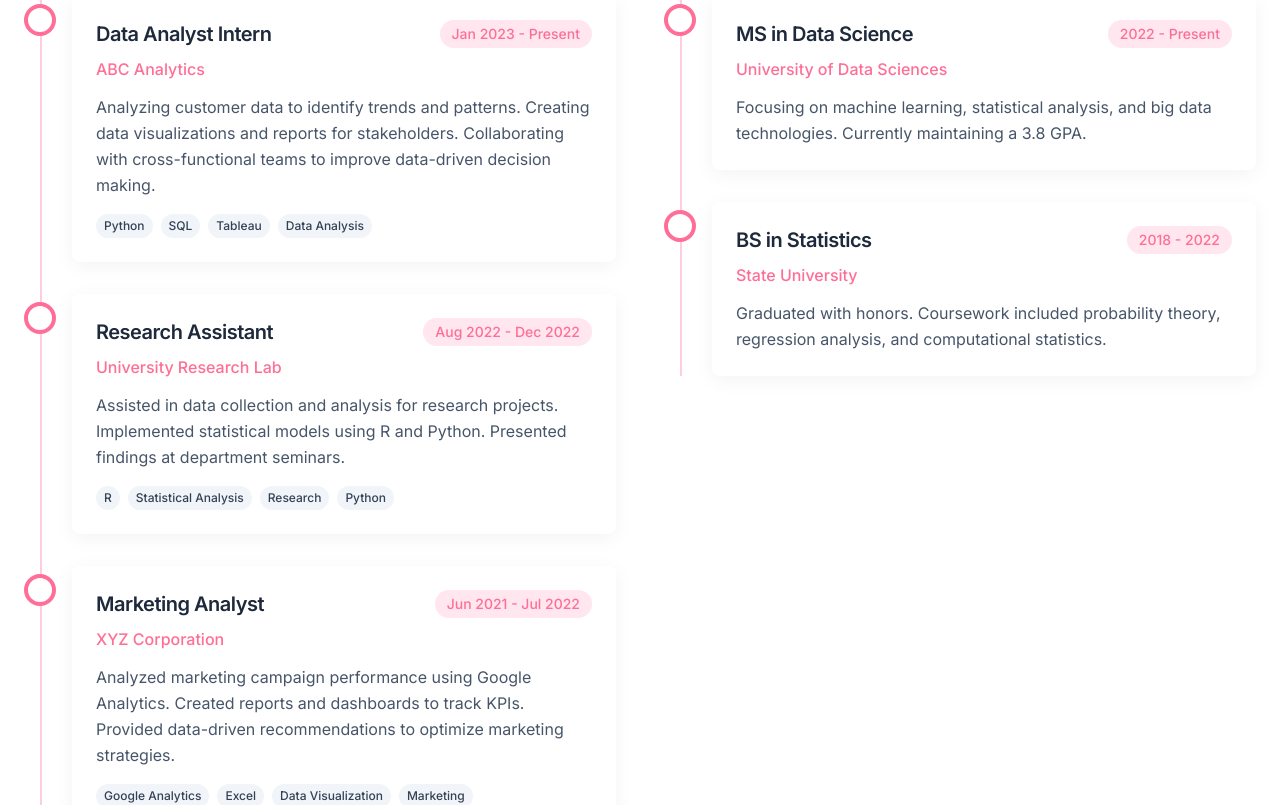
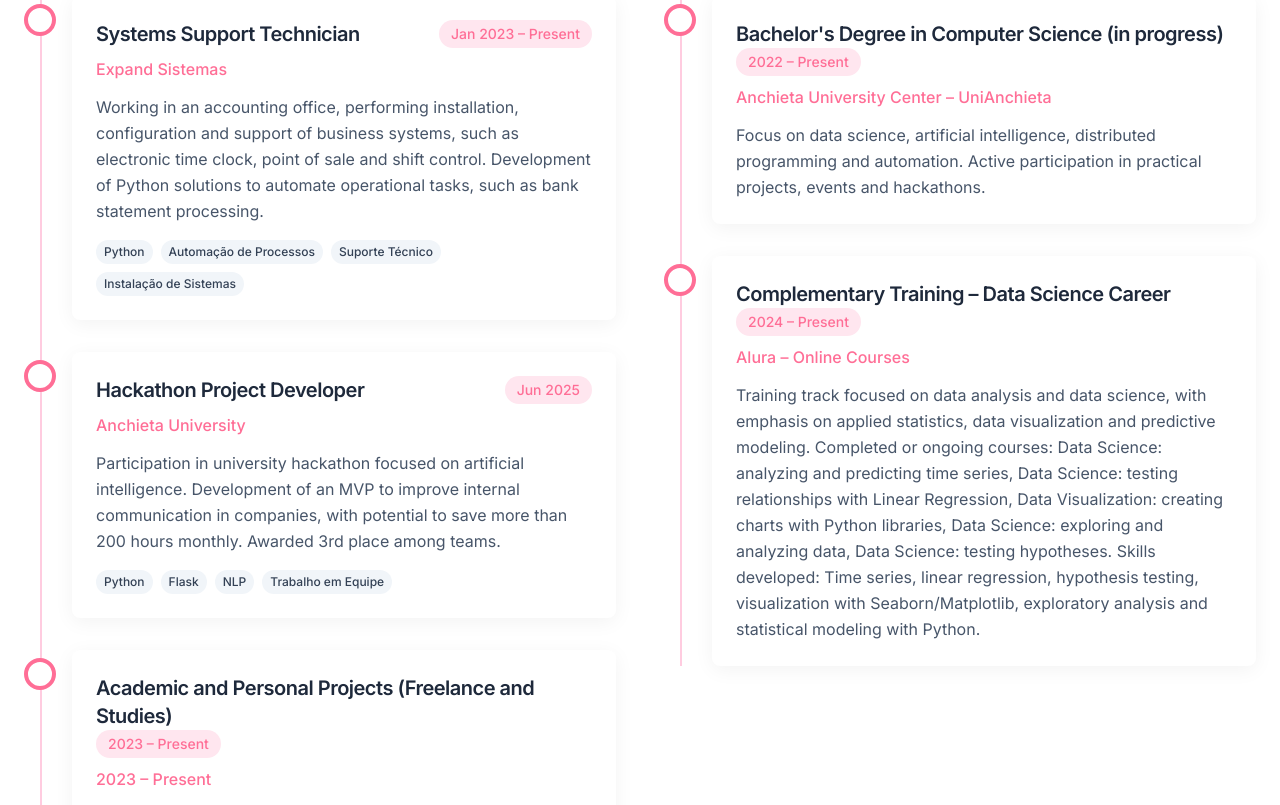
Before and after one commit to talescn/talescn.github.io, a React (Vite) app: page / in a window 1280 px wide. Shown: the part 4040-4845 px from the top of the page. Built offline with nearby package versions, Linux system fonts and the light colour scheme.

Commit message:
Update Experience and Education with Real Information

```diff
--- a/src/data/content.ts
+++ b/src/data/content.ts
@@ -89,40 +89,40 @@ export const socialLinks: SocialLink[] = [
 
 export const experiences: Experience[] = [
   {
-    title: 'Data Analyst Intern',
-    company: 'ABC Analytics',
-    period: 'Jan 2023 - Present',
-    description: 'Analyzing customer data to identify trends and patterns. Creating data visualizations and reports for stakeholders. Collaborating with cross-functional teams to improve data-driven decision making.',
-    skills: ['Python', 'SQL', 'Tableau', 'Data Analysis'],
+    title: 'Técnico em Suporte de Sistemas',
+    company: 'Expand Sistemas',
+    period: 'Jan 2023 – Presente',
+    description: 'Atuação em um escritório de contabilidade, realizando instalação, configuração e suporte de sistemas empresariais, como ponto eletrônico, frente de caixa e controle de jornada. Desenvolvimento de soluções em Python para automatizar tarefas operacionais, como o lançamento de extratos bancários.',
+    skills: ['Python', 'Automação de Processos', 'Suporte Técnico', 'Instalação de Sistemas'],
   },
   {
-    title: 'Research Assistant',
-    company: 'University Research Lab',
-    period: 'Aug 2022 - Dec 2022',
-    description: 'Assisted in data collection and analysis for research projects. Implemented statistical models using R and Python. Presented findings at department seminars.',
-    skills: ['R', 'Statistical Analysis', 'Research', 'Python'],
+    title: 'Desenvolvedor de Projeto em Hackathon',
+    company: 'Universidade Anchieta',
+    period: 'Jun 2025',
+    description: 'Participação em hackathon universitário com foco em inteligência artificial. Desenvolvimento de um MVP para melhorar a comunicação interna em empresas, com potencial de economizar mais de 200 horas mensais. Premiado com o 3º lugar entre as equipes.',
+    skills: ['Python', 'Flask', 'NLP', 'Trabalho em Equipe'],
   },
   {
-    title: 'Marketing Analyst',
-    company: 'XYZ Corporation',
-    period: 'Jun 2021 - Jul 2022',
-    description: 'Analyzed marketing campaign performance using Google Analytics. Created reports and dashboards to track KPIs. Provided data-driven recommendations to optimize marketing strategies.',
-    skills: ['Google Analytics', 'Excel', 'Data Visualization', 'Marketing'],
+    title: 'Projetos Acadêmicos e Pessoais (Freelance e Estudos)',
+    company: '2023 – Presente',
+    period: '2023 – Presente',
+    description: 'Criação de um sistema de alocação de professores com interface gráfica e alocação automática baseada em regras. Desenvolvimento de dashboards interativos com dados da Olist e análises com Python e bibliotecas de visualização. Produção de conteúdos gráficos para redes sociais da empresa com uso do Canva.',
+    skills: ['Python', 'Tkinter', 'Pandas', 'Canva', 'Data Visualization'],
   },
 ];
 
 export const education: Education[] = [
   {
-    degree: 'MS in Data Science',
-    institution: 'University of Data Sciences',
-    period: '2022 - Present',
-    description: 'Focusing on machine learning, statistical analysis, and big data technologies. Currently maintaining a 3.8 GPA.',
+    degree: 'Bacharelado em Ciência da Computação (em andamento)',
+    institution: 'Centro Universitário Anchieta – UniAnchieta',
+    period: '2022 – Presente',
+    description: 'Foco em ciência de dados, inteligência artificial, programação distribuída e automação. Participação ativa em projetos práticos, eventos e hackathons.',
   },
   {
-    degree: 'BS in Statistics',
-    institution: 'State University',
-    period: '2018 - 2022',
-    description: 'Graduated with honors. Coursework included probability theory, regression analysis, and computational statistics.',
+    degree: 'Formação Complementar – Carreira em Ciência de Dados',
+    institution: 'Alura – Cursos Online',
+    period: '2024 – Presente',
+    description: 'Trilha de formação voltada à análise e ciência de dados, com foco em estatística aplicada, visualização de dados e modelagem preditiva. Cursos concluídos ou em andamento: Data Science: analisando e prevendo séries temporais, Data Science: testando relações com Regressão Linear, Data Visualization: criando gráficos com bibliotecas Python, Data Science: explorando e analisando dados, Data Science: testando hipóteses. Habilidades desenvolvidas: Séries temporais, regressão linear, testes de hipótese, visualização com Seaborn/Matplotlib, análise exploratória e modelagem estatística com Python.',
   },
 ];
 
--- a/src/i18n/en.json
+++ b/src/i18n/en.json
@@ -57,26 +57,25 @@
   "My professional journey and academic background.": "My professional journey and academic background.",
   "Work Experience": "Work Experience",
   "Education": "Education",
-  "Data Analyst Intern": "Data Analyst Intern",
-  "ABC Analytics": "ABC Analytics",
-  "Jan 2023 - Present": "Jan 2023 - Present",
-  "Analyzing customer data to identify trends and patterns. Creating data visualizations and reports for stakeholders. Collaborating with cross-functional teams to improve data-driven decision making.": "Analyzing customer data to identify trends and patterns. Creating data visualizations and reports for stakeholders. Collaborating with cross-functional teams to improve data-driven decision making.",
-  "Research Assistant": "Research Assistant",
-  "University Research Lab": "University Research Lab",
-  "Aug 2022 - Dec 2022": "Aug 2022 - Dec 2022",
-  "Assisted in data collection and analysis for research projects. Implemented statistical models using R and Python. Presented findings at department seminars.": "Assisted in data collection and analysis for research projects. Implemented statistical models using R and Python. Presented findings at department seminars.",
-  "Marketing Analyst": "Marketing Analyst",
-  "XYZ Corporation": "XYZ Corporation",
-  "Jun 2021 - Jul 2022": "Jun 2021 - Jul 2022",
-  "Analyzed marketing campaign performance using Google Analytics. Created reports and dashboards to track KPIs. Provided data-driven recommendations to optimize marketing strategies.": "Analyzed marketing campaign performance using Google Analytics. Created reports and dashboards to track KPIs. Provided data-driven recommendations to optimize marketing strategies.",
-  "MS in Data Science": "MS in Data Science",
-  "University of Data Sciences": "University of Data Sciences",
-  "2022 - Present": "2022 - Present",
-  "Focusing on machine learning, statistical analysis, and big data technologies. Currently maintaining a 3.8 GPA.": "Focusing on machine learning, statistical analysis, and big data technologies. Currently maintaining a 3.8 GPA.",
-  "BS in Statistics": "BS in Statistics",
-  "State University": "State University",
-  "2018 - 2022": "2018 - 2022",
-  "Graduated with honors. Coursework included probability theory, regression analysis, and computational statistics.": "Graduated with honors. Coursework included probability theory, regression analysis, and computational statistics.",
+  "Técnico em Suporte de Sistemas": "Systems Support Technician",
+  "Expand Sistemas": "Expand Sistemas",
+  "Jan 2023 – Presente": "Jan 2023 – Present",
+  "Atuação em um escritório de contabilidade, realizando instalação, configuração e suporte de sistemas empresariais, como ponto eletrônico, frente de caixa e controle de jornada. Desenvolvimento de soluções em Python para automatizar tarefas operacionais, como o lançamento de extratos bancários.": "Working in an accounting office, performing installation, configuration and support of business systems, such as electronic time clock, point of sale and shift control. Development of Python solutions to automate operational tasks, such as bank statement processing.",
+  "Desenvolvedor de Projeto em Hackathon": "Hackathon Project Developer",
+  "Universidade Anchieta": "Anchieta University",
+  "Jun 2025": "Jun 2025",
+  "Participação em hackathon universitário com foco em inteligência artificial. Desenvolvimento de um MVP para melhorar a comunicação interna em empresas, com potencial de economizar mais de 200 horas mensais. Premiado com o 3º lugar entre as equipes.": "Participation in university hackathon focused on artificial intelligence. Development of an MVP to improve internal communication in companies, with potential to save more than 200 hours monthly. Awarded 3rd place among teams.",
+  "Projetos Acadêmicos e Pessoais (Freelance e Estudos)": "Academic and Personal Projects (Freelance and Studies)",
+  "2023 – Presente": "2023 – Present",
+  "Criação de um sistema de alocação de professores com interface gráfica e alocação automática baseada em regras. Desenvolvimento de dashboards interativos com dados da Olist e análises com Python e bibliotecas de visualização. Produção de conteúdos gráficos para redes sociais da empresa com uso do Canva.": "Creation of a teacher allocation system with graphical interface and automatic rule-based allocation. Development of interactive dashboards with Olist data and analysis with Python and visualization libraries. Production of graphic content for company social media using Canva.",
+  "Bacharelado em Ciência da Computação (em andamento)": "Bachelor's Degree in Computer Science (in progress)",
+  "Centro Universitário Anchieta – UniAnchieta": "Anchieta University Center – UniAnchieta",
+  "2022 – Presente": "2022 – Present",
+  "Foco em ciência de dados, inteligência artificial, programação distribuída e automação. Participação ativa em projetos práticos, eventos e hackathons.": "Focus on data science, artificial intelligence, distributed programming and automation. Active participation in practical projects, events and hackathons.",
+  "Formação Complementar – Carreira em Ciência de Dados": "Complementary Training – Data Science Career",
+  "Alura – Cursos Online": "Alura – Online Courses",
+  "2024 – Presente": "2024 – Present",
+  "Trilha de formação voltada à análise e ciência de dados, com foco em estatística aplicada, visualização de dados e modelagem preditiva. Cursos concluídos ou em andamento: Data Science: analisando e prevendo séries temporais, Data Science: testando relações com Regressão Linear, Data Visualization: criando gráficos com bibliotecas Python, Data Science: explorando e analisando dados, Data Science: testando hipóteses. Habilidades desenvolvidas: Séries temporais, regressão linear, testes de hipótese, visualização com Seaborn/Matplotlib, análise exploratória e modelagem estatística com Python.": "Training track focused on data analysis and data science, with emphasis on applied statistics, data visualization and predictive modeling. Completed or ongoing courses: Data Science: analyzing and predicting time series, Data Science: testing relationships with Linear Regression, Data Visualization: creating charts with Python libraries, Data Science: exploring and analyzing data, Data Science: testing hypotheses. Skills developed: Time series, linear regression, hypothesis testing, visualization with Seaborn/Matplotlib, exploratory analysis and statistical modeling with Python.",
   "aboutIntro": "I'm Tales Noronha, a Computer Science student at UniAnchieta and a professional with experience in enterprise systems. I'm transitioning into the Data Science field, focusing on analysis, visualization, and artificial intelligence.",
   "aboutDescription": "I have knowledge in Python, SQL, and tools like Pandas and Matplotlib. I've participated in hackathons, automated processes in my current job, and I'm always looking to apply data to solve real problems with clarity and impact.",
   "aboutMission": "My goal is to transform data into smarter decisions, combining analytical thinking with practical solutions.",
--- a/src/i18n/pt.json
+++ b/src/i18n/pt.json
@@ -57,26 +57,25 @@
   "My professional journey and academic background.": "Minha jornada profissional e formação acadêmica.",
   "Work Experience": "Experiência Profissional",
   "Education": "Educação",
-  "Data Analyst Intern": "Estagiário de Análise de Dados",
-  "ABC Analytics": "ABC Analytics",
-  "Jan 2023 - Present": "Jan 2023 - Presente",
-  "Analyzing customer data to identify trends and patterns. Creating data visualizations and reports for stakeholders. Collaborating with cross-functional teams to improve data-driven decision making.": "Analisando dados de clientes para identificar tendências e padrões. Criando visualizações de dados e relatórios para stakeholders. Colaborando com equipes multifuncionais para melhorar a tomada de decisões baseada em dados.",
-  "Research Assistant": "Assistente de Pesquisa",
-  "University Research Lab": "Laboratório de Pesquisa Universitário",
-  "Aug 2022 - Dec 2022": "Ago 2022 - Dez 2022",
-  "Assisted in data collection and analysis for research projects. Implemented statistical models using R and Python. Presented findings at department seminars.": "Auxiliei na coleta e análise de dados para projetos de pesquisa. Implementei modelos estatísticos usando R e Python. Apresentei descobertas em seminários do departamento.",
-  "Marketing Analyst": "Analista de Marketing",
-  "XYZ Corporation": "XYZ Corporation",
-  "Jun 2021 - Jul 2022": "Jun 2021 - Jul 2022",
-  "Analyzed marketing campaign performance using Google Analytics. Created reports and dashboards to track KPIs. Provided data-driven recommendations to optimize marketing strategies.": "Analisei o desempenho de campanhas de marketing usando Google Analytics. Criei relatórios e dashboards para acompanhar KPIs. Forneci recomendações baseadas em dados para otimizar estratégias de marketing.",
-  "MS in Data Science": "Mestrado em Ciência de Dados",
-  "University of Data Sciences": "Universidade de Ciências de Dados",
-  "2022 - Present": "2022 - Presente",
-  "Focusing on machine learning, statistical analysis, and big data technologies. Currently maintaining a 3.8 GPA.": "Focando em aprendizado de máquina, análise estatística e tecnologias de big data. Atualmente mantendo um GPA de 3.8.",
-  "BS in Statistics": "Bacharelado em Estatística",
-  "State University": "Universidade Estadual",
-  "2018 - 2022": "2018 - 2022",
-  "Graduated with honors. Coursework included probability theory, regression analysis, and computational statistics.": "Graduado com honras. O curso incluiu teoria da probabilidade, análise de regressão e estatística computacional.",
+  "Técnico em Suporte de Sistemas": "Técnico em Suporte de Sistemas",
+  "Expand Sistemas": "Expand Sistemas",
+  "Jan 2023 – Presente": "Jan 2023 – Presente",
+  "Atuação em um escritório de contabilidade, realizando instalação, configuração e suporte de sistemas empresariais, como ponto eletrônico, frente de caixa e controle de jornada. Desenvolvimento de soluções em Python para automatizar tarefas operacionais, como o lançamento de extratos bancários.": "Atuação em um escritório de contabilidade, realizando instalação, configuração e suporte de sistemas empresariais, como ponto eletrônico, frente de caixa e controle de jornada. Desenvolvimento de soluções em Python para automatizar tarefas operacionais, como o lançamento de extratos bancários.",
+  "Desenvolvedor de Projeto em Hackathon": "Desenvolvedor de Projeto em Hackathon",
+  "Universidade Anchieta": "Universidade Anchieta",
+  "Jun 2025": "Jun 2025",
+  "Participação em hackathon universitário com foco em inteligência artificial. Desenvolvimento de um MVP para melhorar a comunicação interna em empresas, com potencial de economizar mais de 200 horas mensais. Premiado com o 3º lugar entre as equipes.": "Participação em hackathon universitário com foco em inteligência artificial. Desenvolvimento de um MVP para melhorar a comunicação interna em empresas, com potencial de economizar mais de 200 horas mensais. Premiado com o 3º lugar entre as equipes.",
+  "Projetos Acadêmicos e Pessoais (Freelance e Estudos)": "Projetos Acadêmicos e Pessoais (Freelance e Estudos)",
+  "2023 – Presente": "2023 – Presente",
+  "Criação de um sistema de alocação de professores com interface gráfica e alocação automática baseada em regras. Desenvolvimento de dashboards interativos com dados da Olist e análises com Python e bibliotecas de visualização. Produção de conteúdos gráficos para redes sociais da empresa com uso do Canva.": "Criação de um sistema de alocação de professores com interface gráfica e alocação automática baseada em regras. Desenvolvimento de dashboards interativos com dados da Olist e análises com Python e bibliotecas de visualização. Produção de conteúdos gráficos para redes sociais da empresa com uso do Canva.",
+  "Bacharelado em Ciência da Computação (em andamento)": "Bacharelado em Ciência da Computação (em andamento)",
+  "Centro Universitário Anchieta – UniAnchieta": "Centro Universitário Anchieta – UniAnchieta",
+  "2022 – Presente": "2022 – Presente",
+  "Foco em ciência de dados, inteligência artificial, programação distribuída e automação. Participação ativa em projetos práticos, eventos e hackathons.": "Foco em ciência de dados, inteligência artificial, programação distribuída e automação. Participação ativa em projetos práticos, eventos e hackathons.",
+  "Formação Complementar – Carreira em Ciência de Dados": "Formação Complementar – Carreira em Ciência de Dados",
+  "Alura – Cursos Online": "Alura – Cursos Online",
+  "2024 – Presente": "2024 – Presente",
+  "Trilha de formação voltada à análise e ciência de dados, com foco em estatística aplicada, visualização de dados e modelagem preditiva. Cursos concluídos ou em andamento: Data Science: analisando e prevendo séries temporais, Data Science: testando relações com Regressão Linear, Data Visualization: criando gráficos com bibliotecas Python, Data Science: explorando e analisando dados, Data Science: testando hipóteses. Habilidades desenvolvidas: Séries temporais, regressão linear, testes de hipótese, visualização com Seaborn/Matplotlib, análise exploratória e modelagem estatística com Python.": "Trilha de formação voltada à análise e ciência de dados, com foco em estatística aplicada, visualização de dados e modelagem preditiva. Cursos concluídos ou em andamento: Data Science: analisando e prevendo séries temporais, Data Science: testando relações com Regressão Linear, Data Visualization: criando gráficos com bibliotecas Python, Data Science: explorando e analisando dados, Data Science: testando hipóteses. Habilidades desenvolvidas: Séries temporais, regressão linear, testes de hipótese, visualização com Seaborn/Matplotlib, análise exploratória e modelagem estatística com Python.",
   "aboutIntro": "Sou Tales Noronha, estudante de Ciência da Computação na UniAnchieta e profissional com experiência em sistemas empresariais. Estou em transição para a área de Ciência de Dados, com foco em análise, visualização e inteligência artificial.",
   "aboutDescription": "Tenho conhecimento em Python, SQL e ferramentas como Pandas e Matplotlib. Já participei de hackathons, automatizei processos no meu trabalho atual e estou sempre buscando aplicar dados para resolver problemas reais com clareza e impacto.",
   "aboutMission": "Meu objetivo é transformar dados em decisões mais inteligentes, unindo pensamento analítico com soluções práticas.",
```
